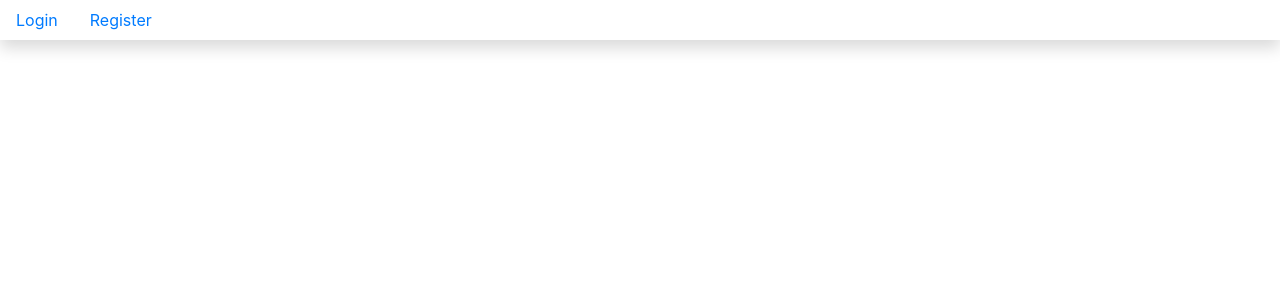
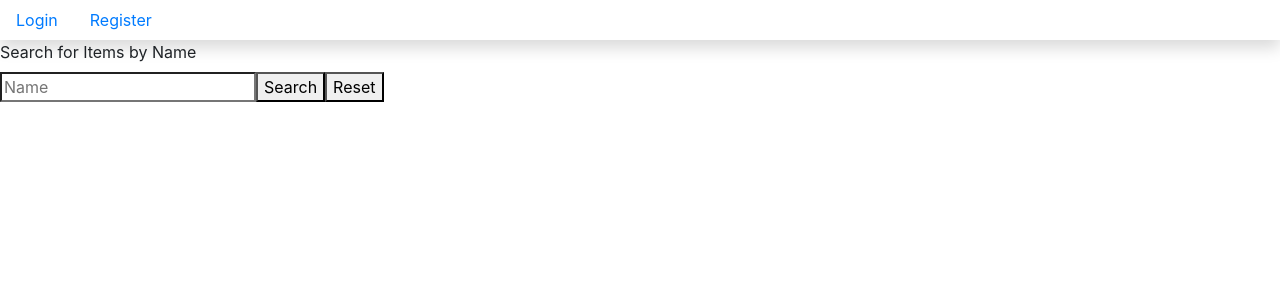
Before and after one commit to sambirky21/found-it-client-application, a React (Create React App) app: page /items in a window 1280 px wide. Shown: the top 300 px of the page. Built offline with nearby package versions, Linux system fonts and the light colour scheme.

Commit message:
search functionality working

```diff
--- a/src/components/item/CreateItem.js
+++ b/src/components/item/CreateItem.js
@@ -120,7 +120,7 @@ const CreateItem = props => {
                             required
                             className="form-control"
                             id="location"
-                            placeholder="location"
+                            placeholder="Location"
                             />
                             </fieldset>
                                 <fieldset>
--- a/src/components/item/ItemList.js
+++ b/src/components/item/ItemList.js
@@ -1,4 +1,4 @@
-import React, { useEffect, useState } from "react"
+import React, { useEffect, useState, useRef } from "react"
 import MyItemCard from "../item/MyItemCard"
 // import "../home/productlist.css"
 import useSimpleAuth from "../../hooks/ui/useSimpleAuth"
@@ -6,6 +6,7 @@ import useSimpleAuth from "../../hooks/ui/useSimpleAuth"
 const ItemList = props => {
     const [items, setItems] = useState([])
     const { isAuthenticated } = useSimpleAuth()
+    const search_items = useRef()
 
 
     //Author: Sam Birky
@@ -28,10 +29,37 @@ const ItemList = props => {
 
         }
     }
+
+    const fetchItemName = () => {
+        if (isAuthenticated()) {
+            let search_name = search_items.current.value
+
+            fetch(`http://localhost:8000/items?name=${search_name}`, {
+
+                "method": "GET",
+                "headers": {
+                    "Accept": "application/json",
+                    "Content-Type": "application/json",
+                    "Authorization": `Token ${localStorage.getItem("foundit_token")}`
+                }
+            })
+                .then(response => response.json())
+                .then((response) =>
+                setItems(response))
+        }
+    }
     useEffect(getItems, [])
 
     return (
         <>
+
+        <label htmlFor="search_items">Search for Items by Name</label><br></br>
+        <input type="search" id="search_input"  ref={search_items} placeholder="Name"/>
+
+        <button id="search_input" onClick={() =>{fetchItemName()}}>Search</button>
+        <button id="reset" onClick = {() => {getItems()}}>Reset</button>
+
+
         {items.length > 0 ?
                 <article className="itemList">
                 {
--- a/src/components/nav/NavBar.js
+++ b/src/components/nav/NavBar.js
@@ -24,7 +24,7 @@ const NavBar = props => {
             </li>
             <li className="nav-item">
               <Link className="nav-link" to="/items">
-                Items
+                My Items
               </Link>
             </li>
             <li className="nav-item">
```
